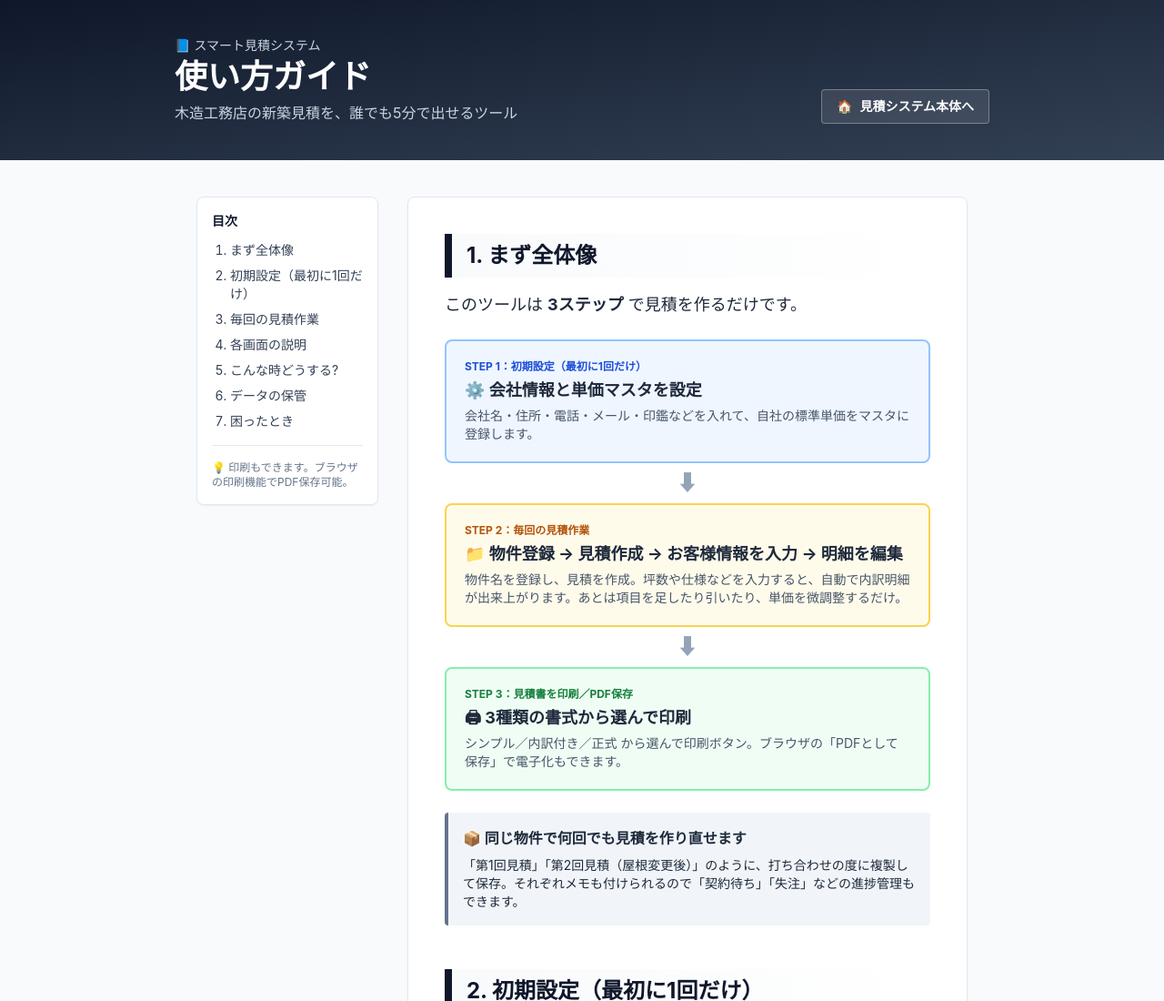
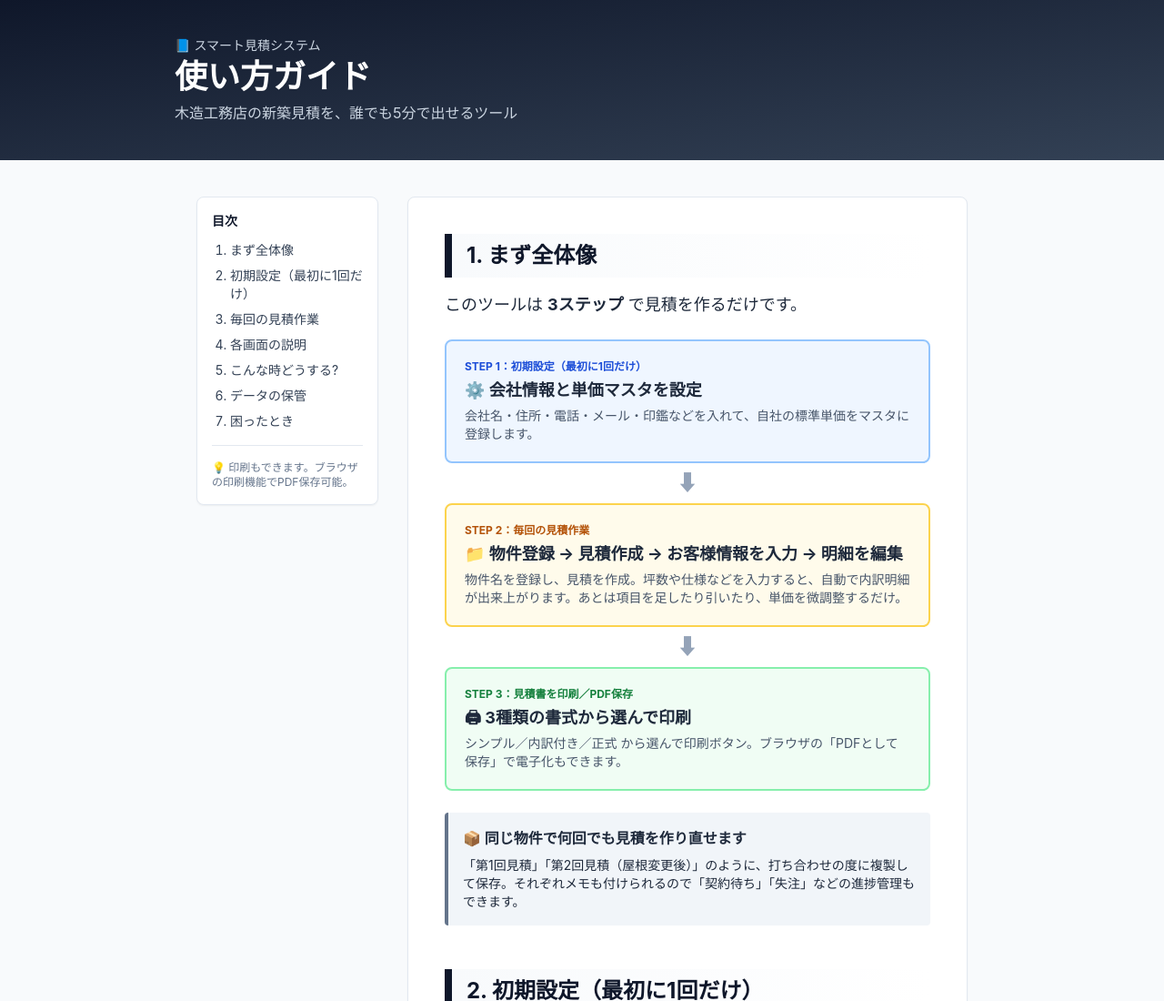
Before and after one commit to healtharchi/smart-quote, a plain HTML site: page guide.html in a window 1280 px wide. Shown: the top 1100 px of the page at 91% size. Drawn offline with nearby package versions, Linux system fonts and the light colour scheme.

Commit message:
Update v3.3: add property name to single-quote export, simplify guide header
- index.html: 単一見積JSONエクスポートのファイル名・一覧表示に物件名を追加
- guide.html: ヘッダーの本体リンクを撤去（ナビ構造の簡素化）

```diff
--- a/guide.html
+++ b/guide.html
@@ -69,16 +69,10 @@
 
 <!-- ヘッダー -->
 <header class="bg-gradient-to-br from-slate-900 to-slate-700 text-white py-10 px-6">
-  <div class="max-w-4xl mx-auto flex flex-wrap items-end justify-between gap-4">
-    <div>
-      <div class="text-sm text-slate-300 mb-1">📘 スマート見積システム</div>
-      <h1 class="text-3xl sm:text-4xl font-bold">使い方ガイド</h1>
-      <p class="text-slate-300 mt-2">木造工務店の新築見積を、誰でも5分で出せるツール</p>
-    </div>
-    <a href="index.html" class="no-print inline-flex items-center gap-2 bg-white/10 hover:bg-white/20 border border-white/30 text-white text-sm font-bold px-4 py-2 rounded transition" title="見積システム本体を開く">
-      <span>🏠</span>
-      <span>見積システム本体へ</span>
-    </a>
+  <div class="max-w-4xl mx-auto">
+    <div class="text-sm text-slate-300 mb-1">📘 スマート見積システム</div>
+    <h1 class="text-3xl sm:text-4xl font-bold">使い方ガイド</h1>
+    <p class="text-slate-300 mt-2">木造工務店の新築見積を、誰でも5分で出せるツール</p>
   </div>
 </header>
 
```
Also changed, not shown: index.html (+2 -2 lines).
